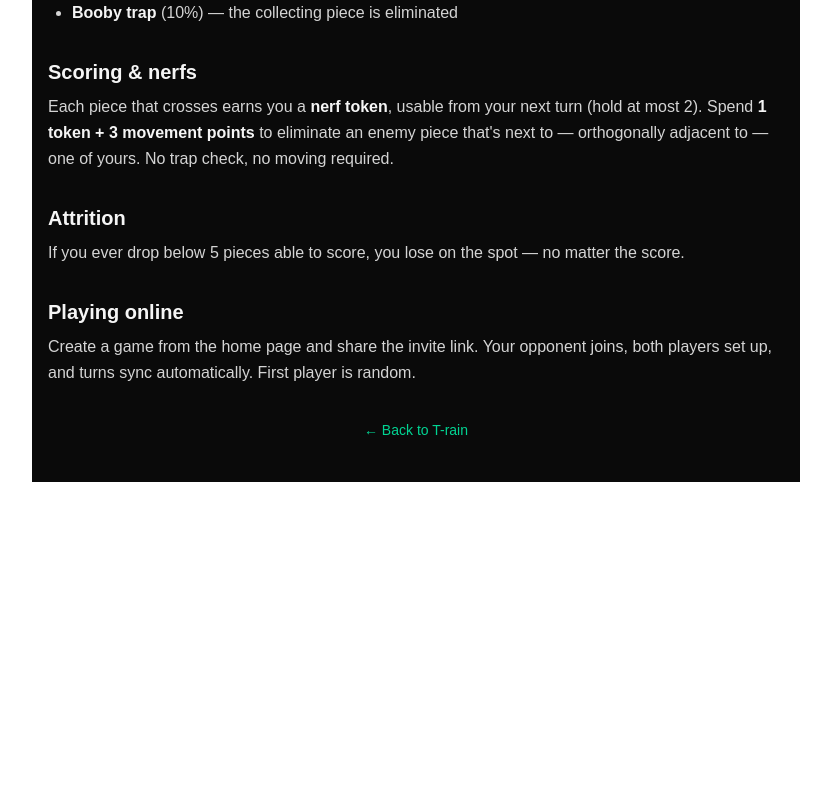
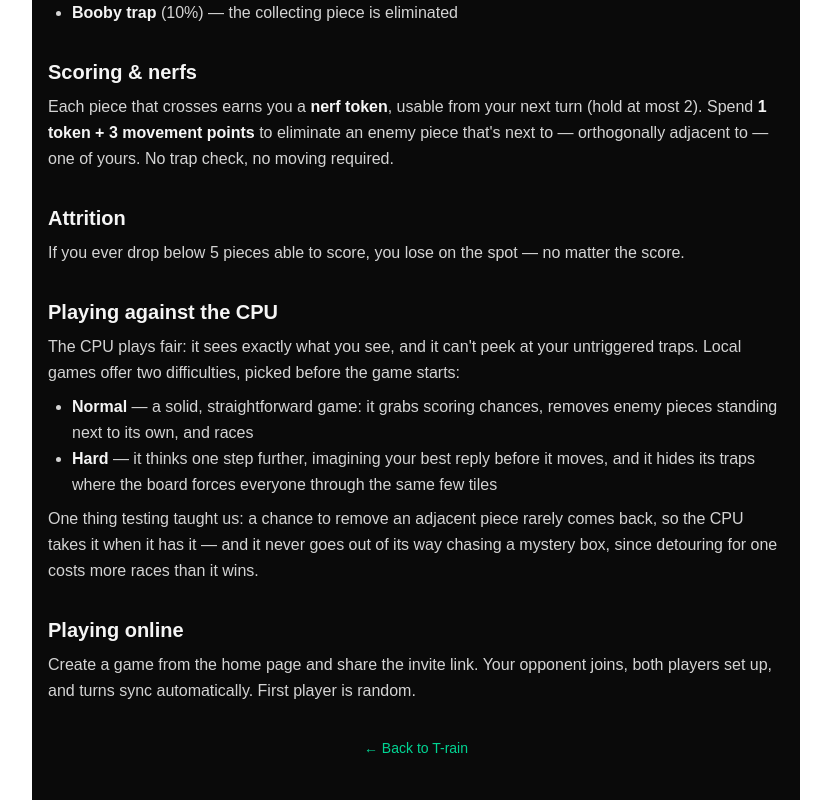
Before and after one commit to davideastmond/t-rain, a Next.js app: page /rules in a window 1280 px wide. Shown: the part 1090-1890 px from the top of the page, without its empty margins (224-1055 px from the left). Before the commit the page ends 1572 px from the top, so only its background shows below. Built offline with nearby package versions, Linux system fonts and the light colour scheme.

Commit message:
Rewrite READMEs in plain language, keep /rules in sync

```diff
--- a/src/app/rules/page.tsx
+++ b/src/app/rules/page.tsx
@@ -1,6 +1,6 @@
 // The how-to-play page: a broad overview of the rules for new players.
-// Copy mirrors RULES.md; the numbers come from the game constants so
-// they can't drift from the engine.
+// Copy mirrors the README's How to play; the numbers come from the game
+// constants so they can't drift from the engine.
 
 import type { Metadata } from "next";
 import Link from "next/link";
@@ -192,6 +192,33 @@ export default function RulesPage() {
         </p>
       </Section>
 
+      <Section title="Playing against the CPU">
+        <p>
+          The CPU plays fair: it sees exactly what you see, and it
+          can&apos;t peek at your untriggered traps. Local games offer two
+          difficulties, picked before the game starts:
+        </p>
+        <ul className="list-disc pl-6">
+          <li>
+            <strong className="text-neutral-100">Normal</strong> — a solid,
+            straightforward game: it grabs scoring chances, removes enemy
+            pieces standing next to its own, and races
+          </li>
+          <li>
+            <strong className="text-neutral-100">Hard</strong> — it thinks
+            one step further, imagining your best reply before it moves,
+            and it hides its traps where the board forces everyone through
+            the same few tiles
+          </li>
+        </ul>
+        <p>
+          One thing testing taught us: a chance to remove an adjacent
+          piece rarely comes back, so the CPU takes it when it has it —
+          and it never goes out of its way chasing a mystery box, since
+          detouring for one costs more races than it wins.
+        </p>
+      </Section>
+
       <Section title="Playing online">
         <p>
           Create a game from the home page and share the invite link. Your
```
Also changed, not shown: src/lib/battle/README.md, 1 other file (tests, documents, lock files or other folders).
